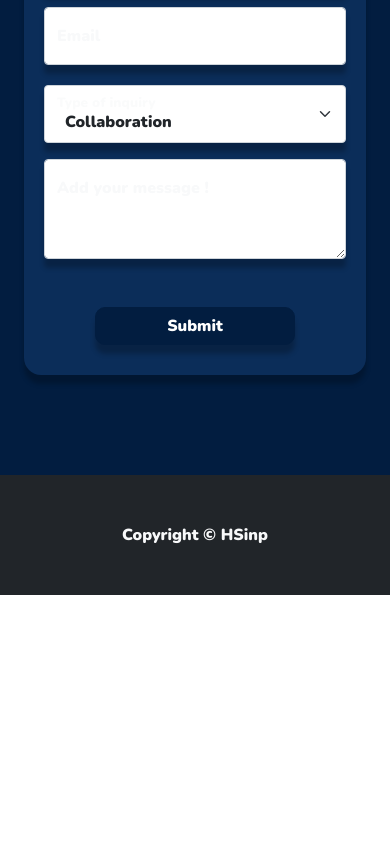
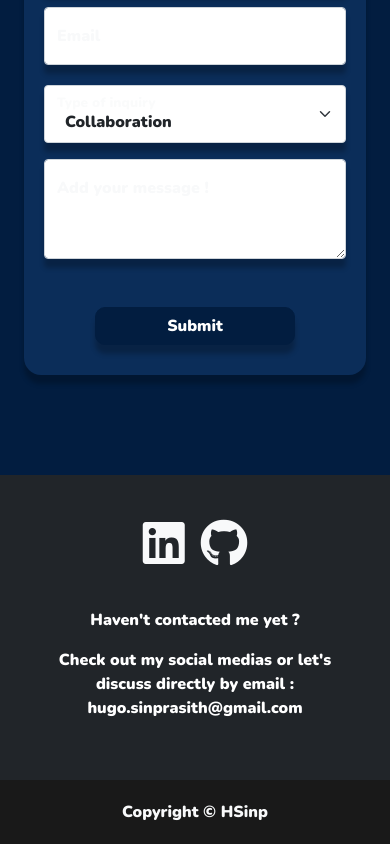
Before and after one commit to hugosinp/hugo-sinprasith-portfolio, a React (Create React App) app: page / in a window 390 px wide. Shown: the part 5690-6534 px from the top of the page. Before the commit the page ends 6285 px from the top, so only its background shows below. Built offline with nearby package versions, Linux system fonts and the light colour scheme; no server answers.

Commit message:
added footer styling & content + header french language support

```diff
--- a/src/app/components/atomes/aFooter.js
+++ b/src/app/components/atomes/aFooter.js
@@ -1,13 +1,61 @@
 import React from 'react'
+import { useSelector } from 'react-redux'
 
-import { Container } from 'react-bootstrap'
+import { Container, Row } from 'react-bootstrap'
+
+import AParagraph from '../atomes/aParagraph'
+
+import { FR_DICO, ENG_DICO } from '../../static/dico'
+import "../../static/scss/atomes/aFooter.scss"
 
 const AFooter = () => {
+
+    const myApp = useSelector(state => state.myApp)
+    const {
+        us_lang
+    } = myApp
+
+    let FOOTER_HEAD = "";
+    let FOOTER_TEXT = "";
+
+    if (us_lang) {
+        FOOTER_HEAD = ENG_DICO.FOOTER_HEAD
+        FOOTER_TEXT = ENG_DICO.FOOTER_TEXT
+    } else {
+        FOOTER_HEAD = FR_DICO.FOOTER_HEAD
+        FOOTER_TEXT = FR_DICO.FOOTER_TEXT
+    }
+
     return (
         <div>
-            <footer>
-                <Container className="text-center p-5 text-light bg-dark" fluid>
-                    <div>Copyright &copy; HSinp</div>
+            <footer className="text-center">
+                <Container className="text-center p-4 text-light bg-dark" fluid>
+                    <Row className="a-footer-row">
+                        <section>
+                            <a className="text-light mx-2" href="https://www.linkedin.com/in/hugo-sinprasith-1b5367199/" target="_blank" rel="noopener noreferrer">
+                                <i class="fab fa-linkedin fa-3x"></i>
+                            </a>
+                            <a className="text-light mx-2" href="https://github.com/hugosinp" target="_blank" rel="noopener noreferrer">
+                                <i class="fab fa-github fa-3x"></i>
+                            </a>
+                        </section>
+                    </Row>
+                    <Row className="a-footer-row">
+                        <section>
+                            <AParagraph
+                                className="text-center"
+                                text={FOOTER_HEAD}
+                            />
+                            <AParagraph
+                                className="text-center"
+                                text={FOOTER_TEXT}
+                            />
+                        </section>
+                    </Row>
+
+                </Container>
+                <Container className="a-footer-row text-light m-0" style={{ backgroundColor: "rgba(0, 0, 0, 0.9)" }} fluid>
+                    Copyright &copy; HSinp
                 </Container>
             </footer>
         </div>
--- a/src/app/components/atomes/aHeader.js
+++ b/src/app/components/atomes/aHeader.js
@@ -5,6 +5,7 @@ import { Navbar, Nav, Container, Image } from 'react-bootstrap'
 
 import { switchLanguage } from '../../redux/actions/appActions'
 
+import { FR_DICO, ENG_DICO } from '../../static/dico'
 import usIcon from '../../static/img/us.png'
 import franceIcon from '../../static/img/france.png'
 
@@ -27,6 +28,17 @@ const AHeader = () => {
         }
     }
 
+    let HEADER_SKILLS = "";
+    let HEADER_PROJECTS = "";
+
+    if (us_lang) {
+        HEADER_SKILLS = ENG_DICO.HEADER_SKILLS
+        HEADER_PROJECTS = ENG_DICO.HEADER_PROJECTS
+    } else {
+        HEADER_SKILLS = FR_DICO.HEADER_SKILLS
+        HEADER_PROJECTS = FR_DICO.HEADER_PROJECTS
+    }
+
     useEffect(() => {
         changeBackground()
         window.addEventListener("scroll", changeBackground)
@@ -45,8 +57,8 @@ const AHeader = () => {
                     <Navbar.Collapse id="responsive-navbar-nav">
                         <Nav className="m-auto">
                             <Nav.Link className="mx-3" href="#bioSection">Bio</Nav.Link>
-                            <Nav.Link className="mx-3" href="#skillSection">Skills & Tech Stack</Nav.Link>
-                            <Nav.Link className="mx-3" href="#projectSection">Projects</Nav.Link>
+                            <Nav.Link className="mx-3" href="#skillSection">{HEADER_SKILLS}</Nav.Link>
+                            <Nav.Link className="mx-3" href="#projectSection">{HEADER_PROJECTS}</Nav.Link>
                             <Nav.Link className="mx-3" href="#contactSection">Contact</Nav.Link>
                         </Nav>
                         <Nav className="">
--- a/src/app/static/dico.js
+++ b/src/app/static/dico.js
@@ -1,4 +1,8 @@
 export const ENG_DICO = {
+
+    "HEADER_SKILLS": "Skills & Experience",
+    "HEADER_PROJECTS": "Projects",
+
     "MAIN_HEAD": "Hugo Sinprasith",
     "MAIN_SUBHEAD": "Full-stack Developer based in Paris.",
     "MAIN_BUTTON": "Explore >>",
@@ -33,10 +37,17 @@ export const ENG_DICO = {
     "FORM_SELECT_OPTION_2": "Business",
     "FORM_SELECT_OPTION_3": "Other",
     "FORM_INPUT_MESSAGE": "Add your message !",
-    "FORM_BUTTON": "Submit"
+    "FORM_BUTTON": "Submit",
+
+    "FOOTER_HEAD": "Haven't contacted me yet ?",
+    "FOOTER_TEXT": "Check out my social medias or let's discuss directly by email : hugo.sinprasith@gmail.com",
 }
 
 export const FR_DICO = {
+
+    "HEADER_SKILLS": "Skills & Expérience",
+    "HEADER_PROJECTS": "Projets",
+
     "MAIN_HEAD": "Hugo Sinprasith",
     "MAIN_SUBHEAD": "Développeur Full-stack",
     "MAIN_BUTTON": "Explorer >>",
@@ -71,5 +82,8 @@ export const FR_DICO = {
     "FORM_SELECT_OPTION_2": "Business",
     "FORM_SELECT_OPTION_3": "Autre",
     "FORM_INPUT_MESSAGE": "Ajoutez votre message !",
-    "FORM_BUTTON": "Envoyer"
+    "FORM_BUTTON": "Envoyer",
+
+    "FOOTER_HEAD": "Pas encore convaincu ?",
+    "FOOTER_TEXT": "Consulter mes réseaux sociaux ou discutons directement par mail : hugo.sinprasith@gmail.com",
 }
--- a/src/app/static/scss/atomes/aButton.scss
+++ b/src/app/static/scss/atomes/aButton.scss
@@ -1,7 +1,6 @@
 @import '../index.scss';
 
 .a-button {
-
     button {
         display: inline-block;
         background-color: $color-dark-red;
--- a/src/app/static/scss/atomes/aFooter.scss
+++ b/src/app/static/scss/atomes/aFooter.scss
@@ -1 +1,74 @@
 @import '../index.scss';
+
+.a-footer-row {
+    margin: auto;
+
+    padding-top: 20px;
+    padding-bottom: 20px;
+    padding-left: 400px;
+    padding-right: 400px;
+}
+
+/* Extra small devices (phones, 576px and down) */
+@media only screen and (max-width: 576px) {
+    .a-footer-row {
+        padding-left: 20px;
+        padding-right: 20px;
+    }
+}
+
+/* Small devices (576px and up) */
+@media only screen and (min-width: 576px) {
+    .a-footer-row {
+        padding-left: 100px;
+        padding-right: 100px;
+    }
+}
+
+/* Medium devices (768px and up) */
+@media only screen and (min-width: 768px) {
+    .a-footer-row {
+        padding-left: 100px;
+        padding-right: 100px;
+    }
+}
+
+/* Large devices (992px and up) */
+@media only screen and (min-width: 992px) {
+    .a-footer-row {
+        padding-left: 100px;
+        padding-right: 100px;
+    }
+}
+
+/* Extra Large devices (1200px and up) */
+@media only screen and (min-width: 1200px) {
+    .a-footer-row {
+        padding-left: 200px;
+        padding-right: 200px;
+    }
+}
+
+/* Extra Large devices (1400px and up) */
+@media only screen and (min-width: 1400px) {
+    .a-footer-row {
+        padding-left: 200px;
+        padding-right: 200px;
+    }
+}
+
+/* Extra Large devices (1500px and up) */
+@media only screen and (min-width: 1500px) {
+    .a-footer-row {
+        padding-left: 400px;
+        padding-right: 400px;
+    }
+}
+
+/* Extra Large devices (1600px and up) */
+@media only screen and (min-width: 1600px) {
+    .a-footer-row {
+        padding-left: 400px;
+        padding-right: 400px;
+    }
+}
--- a/src/app/static/scss/atomes/aLink.scss
+++ b/src/app/static/scss/atomes/aLink.scss
@@ -1,7 +1,6 @@
 @import '../index.scss';
 
 .a-link {
-
     display: inline-block;
     color: white;
 
@@ -23,7 +22,6 @@
     transform: scale(1);
     -webkit-transition: .3s ease-in-out;
     transition: .3s ease-in-out;
-
 }
 
 .a-link:hover {
--- a/src/app/static/scss/atomes/aParagraph.scss
+++ b/src/app/static/scss/atomes/aParagraph.scss
@@ -1,7 +1,6 @@
 @import '../index.scss';
 
 .a-paragraph {
-
     display: inline-block;
     color: white;
 
@@ -10,7 +9,6 @@
     font-size: 20px;
     font-weight: normal;
     letter-spacing: 0px;
-
 }
 
 @media only screen and (max-width: 600px) {
--- a/src/app/static/scss/index.scss
+++ b/src/app/static/scss/index.scss
@@ -102,7 +102,6 @@ main {
   font-style: italic !important;
 }
 
-
 .shadow {
   box-shadow: 0px 9px 5px #0000003C !important;
 }
```
